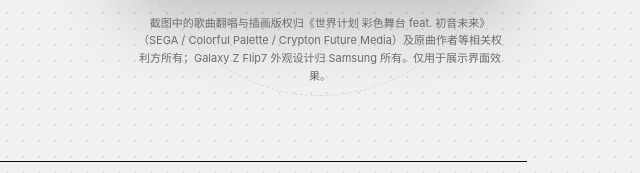
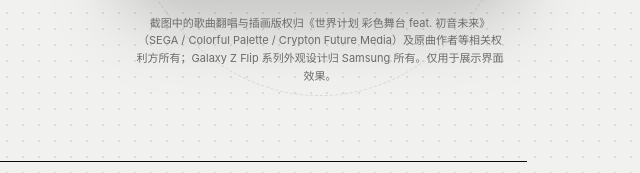
Before and after one commit to rinne39/FlipMusic, a plain HTML site: page site/index.html in a window 1280 px wide. Shown: the part 571-744 px from the top of the page, 593-1233 px from the left. Drawn offline with Linux system fonts and the light colour scheme.

Commit message:
Credit: Galaxy Z Flip series design

```diff
--- a/site/index.html
+++ b/site/index.html
@@ -129,7 +129,7 @@
         <g transform="translate(659 954.5)"><circle r="81.5" fill="#101012" stroke="url(#rim)" stroke-width="6"/><circle r="58" fill="url(#glass)"/><circle r="24" fill="#07080c" stroke="#1c2233" stroke-width="3"/><ellipse cx="-20" cy="-24" rx="14" ry="8" fill="#fff" opacity=".22" transform="rotate(-35 -20 -24)"/></g>
         <g transform="translate(855 954.5)"><circle r="81.5" fill="#101012" stroke="url(#rim)" stroke-width="6"/><circle r="58" fill="url(#glass)"/><circle r="24" fill="#07080c" stroke="#1c2233" stroke-width="3"/><ellipse cx="-20" cy="-24" rx="14" ry="8" fill="#fff" opacity=".22" transform="rotate(-35 -20 -24)"/></g>
       </svg>
-      <p class="credit">截图中的歌曲翻唱与插画版权归《世界计划 彩色舞台 feat. 初音未来》（SEGA / Colorful Palette / Crypton Future Media）及原曲作者等相关权利方所有；Galaxy Z Flip7 外观设计归 Samsung 所有。仅用于展示界面效果。</p>
+      <p class="credit">截图中的歌曲翻唱与插画版权归《世界计划 彩色舞台 feat. 初音未来》（SEGA / Colorful Palette / Crypton Future Media）及原曲作者等相关权利方所有；Galaxy Z Flip 系列外观设计归 Samsung 所有。仅用于展示界面效果。</p>
     </div>
   </header>
 
```
Also changed, not shown: 1 other file.
